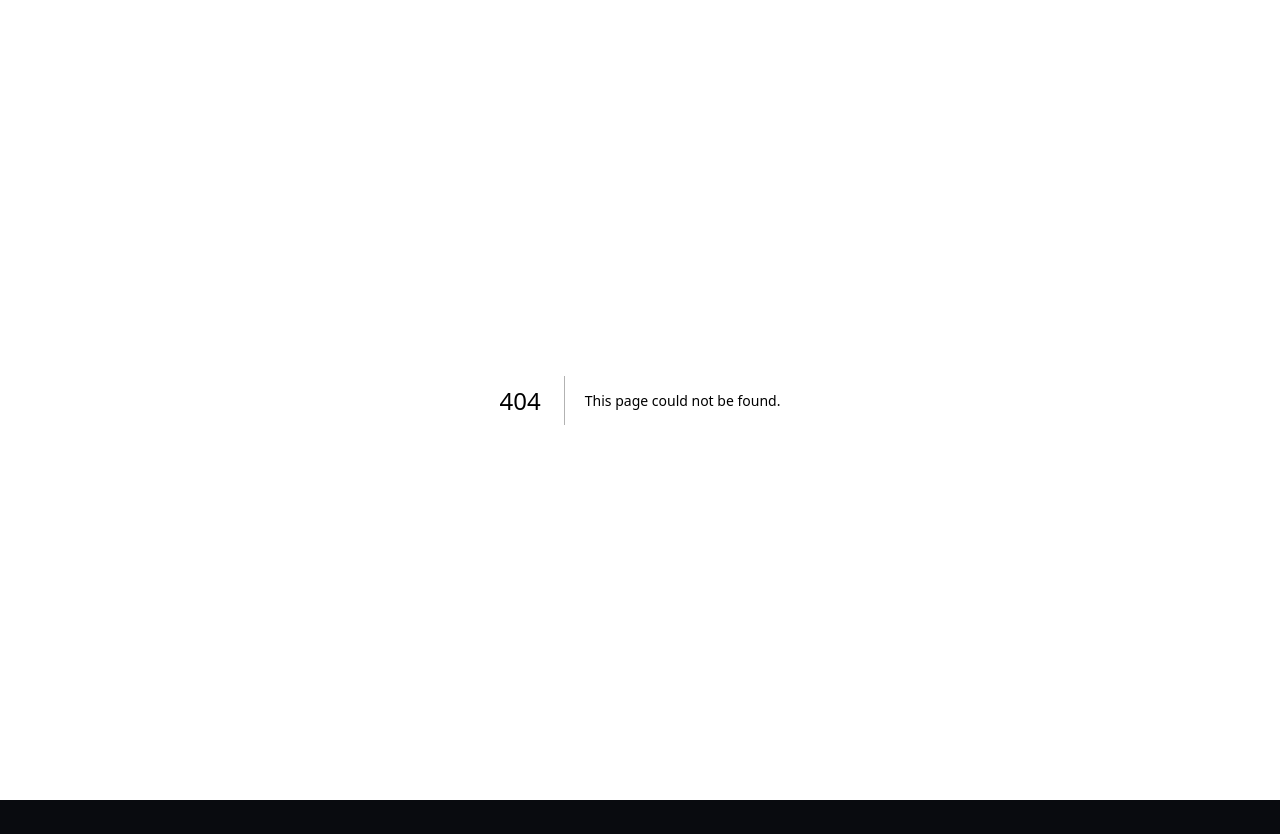
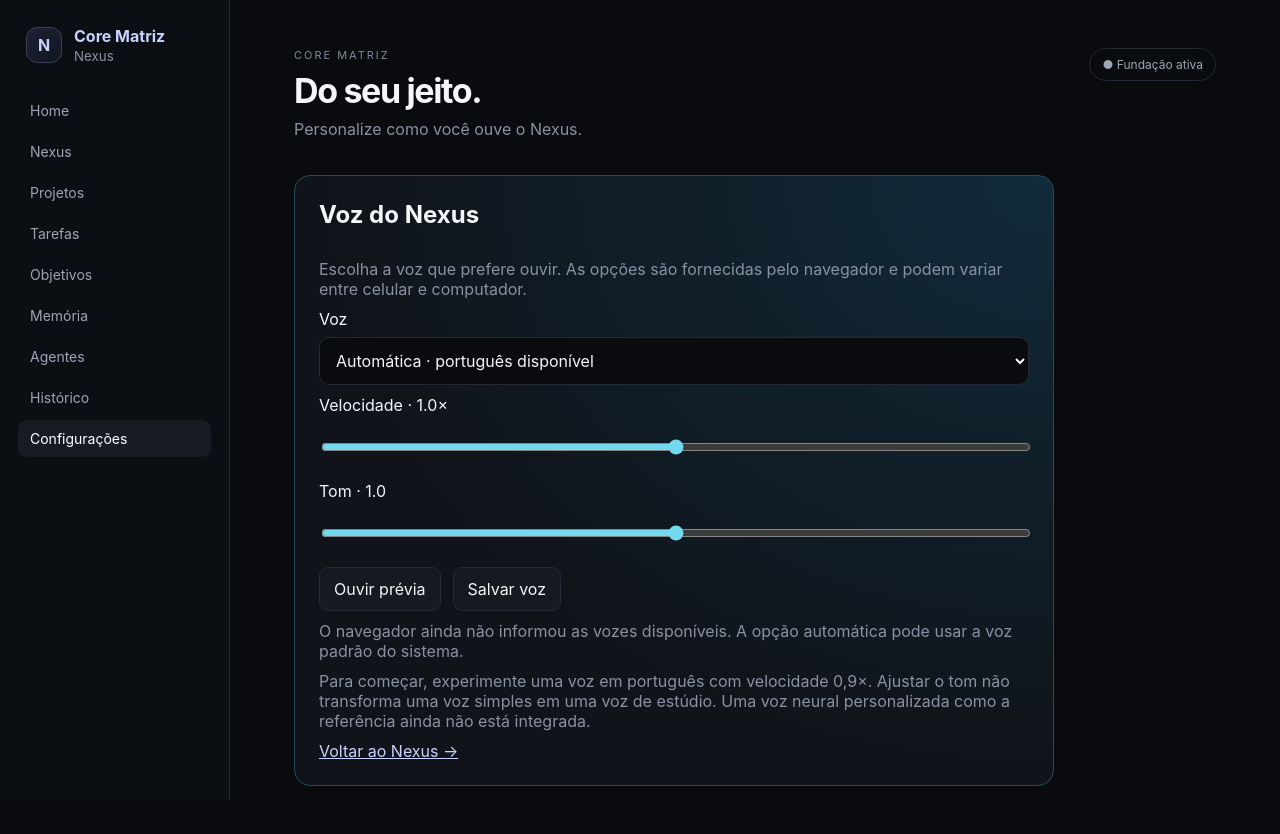
Before and after one commit to viniciusgoncalves08-ai/core-matriz, a Next.js app: page /configuracoes in a window 1280 px wide. Before the commit this address had no page. Before the commit the page ends 800 px from the top, so only its background shows below. Built offline with nearby package versions, Linux system fonts and the light colour scheme.

Commit message:
feat: configurações de voz com prévia e preferência local (#21)

```diff
--- /dev/null
+++ b/src/app/configuracoes/page.tsx
@@ -0,0 +1,5 @@
+import { AppShell } from "@/components/app-shell";
+import { VoiceSettings } from "@/features/nexus/voice-settings";
+export default function SettingsPage() {
+  return <AppShell active="Configurações" title="Do seu jeito." description="Personalize como você ouve o Nexus."><VoiceSettings /></AppShell>;
+}
--- a/src/components/app-shell.tsx
+++ b/src/components/app-shell.tsx
@@ -23,6 +23,7 @@ const bottomNavItems = [
   { href: "/agentes", label: "Agentes" },
   { href: "/historico", label: "Histórico" },
   { href: "/memoria", label: "Memória" },
+  { href: "/configuracoes", label: "Configurações" },
 ];
 
 type AppShellProps = {
@@ -46,7 +47,7 @@ export function AppShell({ active, eyebrow = "CORE MATRIZ", title, description,
           </div>
         </a>
         <nav>
-          {navItems.filter(item => ["Home", "Nexus", "Projetos", "Tarefas", "Objetivos", "Memória", "Agentes", "Histórico"].includes(item.label)).map((item) => (
+          {navItems.filter(item => ["Home", "Nexus", "Projetos", "Tarefas", "Objetivos", "Memória", "Agentes", "Histórico", "Configurações"].includes(item.label)).map((item) => (
             <a className={item.label === active ? "active" : ""} href={item.href} key={item.label}>
               {item.label}
             </a>
--- a/src/features/nexus/voice-controls.tsx
+++ b/src/features/nexus/voice-controls.tsx
@@ -1,5 +1,6 @@
 "use client";
 import { useEffect, useRef, useState } from "react";
+import { chooseVoice, loadVoicePreferences } from "./voice-preferences";
 import { appendDictation, recognitionError, spokenText } from "./voice-text";
 type Recognition = {
   lang: string; continuous: boolean; interimResults: boolean;
@@ -69,7 +70,9 @@ export function VoiceControls({ draft, onDraft, onListening, response, busy, res
     if (!text) return;
     const u = new SpeechSynthesisUtterance(text); utterance.current = u;
     u.lang = "pt-BR";
-    const voice = window.speechSynthesis.getVoices().find(v => v.lang.toLowerCase() === "pt-br");
+    const preferences = loadVoicePreferences();
+    u.rate = preferences.rate; u.pitch = preferences.pitch;
+    const voice = chooseVoice(window.speechSynthesis.getVoices(), preferences);
     if (voice) u.voice = voice;
     setState("starting");
     u.onstart = () => setState("speaking");
@@ -84,6 +87,7 @@ export function VoiceControls({ draft, onDraft, onListening, response, busy, res
     {transcript && <p className="voice-transcript" role="status">Estou entendendo: {transcript}</p>}
     {!available.recognition && <p className="muted">Ditado indisponível neste navegador. Você pode usar o microfone do teclado.</p>}
     {!available.speech && <p className="muted">Leitura em voz indisponível neste navegador.</p>}
+    <a href="/configuracoes" className="voice-settings-link">Escolher voz e velocidade →</a>
     <details className="voice-help"><summary>Microfone e privacidade</summary><p>Se não ouvir você, abra este endereço diretamente no Chrome, permita o microfone nas configurações do site e confira se outro aplicativo está usando o áudio. Navegadores dentro de outros aplicativos podem não oferecer ditado.</p><small className="muted">O navegador pode enviar áudio ao serviço de reconhecimento dele. O Core Matriz recebe o texto quando você envia. Leitura limitada a 6.000 caracteres.</small></details>
     {error && <p role="alert" className="chat-error">{error}</p>}
   </section>;
--- /dev/null
+++ b/src/features/nexus/voice-preferences.ts
@@ -0,0 +1,15 @@
+export const VOICE_KEY = "core-matriz.voice.v1";
+export type VoicePreferences = { voiceURI: string; rate: number; pitch: number };
+export const DEFAULT_VOICE: VoicePreferences = { voiceURI: "", rate: 1, pitch: 1 };
+export function parseVoicePreferences(raw: string | null): VoicePreferences {
+  try {
+    const v = JSON.parse(raw ?? "null");
+    return { voiceURI: typeof v?.voiceURI === "string" ? v.voiceURI.slice(0, 500) : "", rate: typeof v?.rate === "number" && v.rate >= 0.7 && v.rate <= 1.3 ? v.rate : 1, pitch: typeof v?.pitch === "number" && v.pitch >= 0.8 && v.pitch <= 1.2 ? v.pitch : 1 };
+  } catch { return { ...DEFAULT_VOICE }; }
+}
+export function loadVoicePreferences(): VoicePreferences {
+  try { return parseVoicePreferences(window.localStorage.getItem(VOICE_KEY)); } catch { return { ...DEFAULT_VOICE }; }
+}
+export function chooseVoice(voices: SpeechSynthesisVoice[], preferences: VoicePreferences) {
+  return voices.find(v => v.voiceURI === preferences.voiceURI) ?? voices.find(v => v.lang.toLowerCase() === "pt-br") ?? voices.find(v => v.lang.toLowerCase().startsWith("pt"));
+}
--- /dev/null
+++ b/src/features/nexus/voice-settings.tsx
@@ -0,0 +1,48 @@
+"use client";
+import { useEffect, useRef, useState } from "react";
+import { chooseVoice, DEFAULT_VOICE, loadVoicePreferences, VOICE_KEY, type VoicePreferences } from "./voice-preferences";
+export function VoiceSettings() {
+  const [preferences, setPreferences] = useState<VoicePreferences>(DEFAULT_VOICE);
+  const [voices, setVoices] = useState<SpeechSynthesisVoice[]>([]);
+  const [supported, setSupported] = useState(false);
+  const [playing, setPlaying] = useState(false);
+  const [notice, setNotice] = useState("");
+  const current = useRef<SpeechSynthesisUtterance | null>(null);
+  const timeout = useRef<ReturnType<typeof setTimeout> | null>(null);
+  function stop() { if (timeout.current) clearTimeout(timeout.current); timeout.current = null; if (current.current) { current.current.onend = current.current.onerror = null; current.current = null; window.speechSynthesis.cancel(); } setPlaying(false); }
+  useEffect(() => {
+    setPreferences(loadVoicePreferences());
+    if (!("speechSynthesis" in window) || !("SpeechSynthesisUtterance" in window)) return;
+    setSupported(true);
+    const refresh = () => setVoices(window.speechSynthesis.getVoices());
+    const hide = () => { if (document.hidden) stop(); };
+    refresh(); window.speechSynthesis.addEventListener("voiceschanged", refresh); document.addEventListener("visibilitychange", hide);
+    return () => { stop(); window.speechSynthesis.removeEventListener("voiceschanged", refresh); document.removeEventListener("visibilitychange", hide); };
+  }, []);
+  function preview() {
+    stop(); setNotice("");
+    if (!supported) return;
+    const u = new SpeechSynthesisUtterance("Olá. Sou o Nexus. Seu resumo do dia está pronto. Vamos organizar o que merece sua atenção?");
+    u.lang = "pt-BR"; u.rate = preferences.rate; u.pitch = preferences.pitch;
+    const voice = chooseVoice(voices, preferences); if (voice) u.voice = voice;
+    current.current = u; setPlaying(true);
+    u.onend = () => stop(); u.onerror = () => { stop(); setNotice("Não foi possível reproduzir esta voz. Escolha outra ou confira o áudio do aparelho."); };
+    timeout.current = setTimeout(() => { stop(); setNotice("Prévia encerrada. Se não ouviu áudio, confira o volume ou escolha outra voz."); }, 30000);
+    try { window.speechSynthesis.speak(u); } catch { stop(); setNotice("Voz indisponível neste navegador."); }
+  }
+  const missing = preferences.voiceURI && !voices.some(v => v.voiceURI === preferences.voiceURI);
+  return <section className="panel workspace-form voice-settings-panel">
+    <h2>Voz do Nexus</h2>
+    <p className="muted">Escolha a voz que prefere ouvir. As opções são fornecidas pelo navegador e podem variar entre celular e computador.</p>
+    <label>Voz<select disabled={!supported} value={preferences.voiceURI} onChange={e => { stop(); setPreferences(p => ({ ...p, voiceURI: e.target.value })); setNotice(""); }}><option value="">Automática · português disponível</option>{missing && <option value={preferences.voiceURI}>Voz salva indisponível neste aparelho</option>}{[...voices].sort((a,b) => Number(b.lang.startsWith("pt")) - Number(a.lang.startsWith("pt")) || a.name.localeCompare(b.name)).map((v,i) => <option key={`${v.voiceURI}-${i}`} value={v.voiceURI}>{v.name} · {v.lang}</option>)}</select></label>
+    {missing && <p className="muted">Será usada uma voz em português disponível até você escolher outra.</p>}
+    <label>Velocidade · {preferences.rate.toFixed(1)}×<input type="range" min="0.7" max="1.3" step="0.1" value={preferences.rate} onChange={e => { stop(); setNotice(""); setPreferences(p => ({ ...p, rate: Number(e.target.value) })); }} /></label>
+    <label>Tom · {preferences.pitch.toFixed(1)}<input type="range" min="0.8" max="1.2" step="0.1" value={preferences.pitch} onChange={e => { stop(); setNotice(""); setPreferences(p => ({ ...p, pitch: Number(e.target.value) })); }} /></label>
+    <div className="actions"><button type="button" disabled={!supported} onClick={playing ? stop : preview}>{playing ? "Parar prévia" : "Ouvir prévia"}</button><button type="button" onClick={() => { try { localStorage.setItem(VOICE_KEY, JSON.stringify(preferences)); setNotice("Preferência salva neste navegador."); } catch { setNotice("Não foi possível salvar. Confira se o navegador permite armazenamento local."); } }}>Salvar voz</button></div>
+    {!supported && <p role="status">Este navegador não oferece leitura de texto em voz.</p>}
+    {supported && !voices.length && <p className="muted">O navegador ainda não informou as vozes disponíveis. A opção automática pode usar a voz padrão do sistema.</p>}
+    {notice && <p role="status">{notice}</p>}
+    <p className="muted">Para começar, experimente uma voz em português com velocidade 0,9×. Ajustar o tom não transforma uma voz simples em uma voz de estúdio. Uma voz neural personalizada como a referência ainda não está integrada.</p>
+    <a href="/nexus">Voltar ao Nexus →</a>
+  </section>;
+}
```
Also changed, not shown: src/app/globals.css, 3 other files (tests, documents, lock files or other folders).
